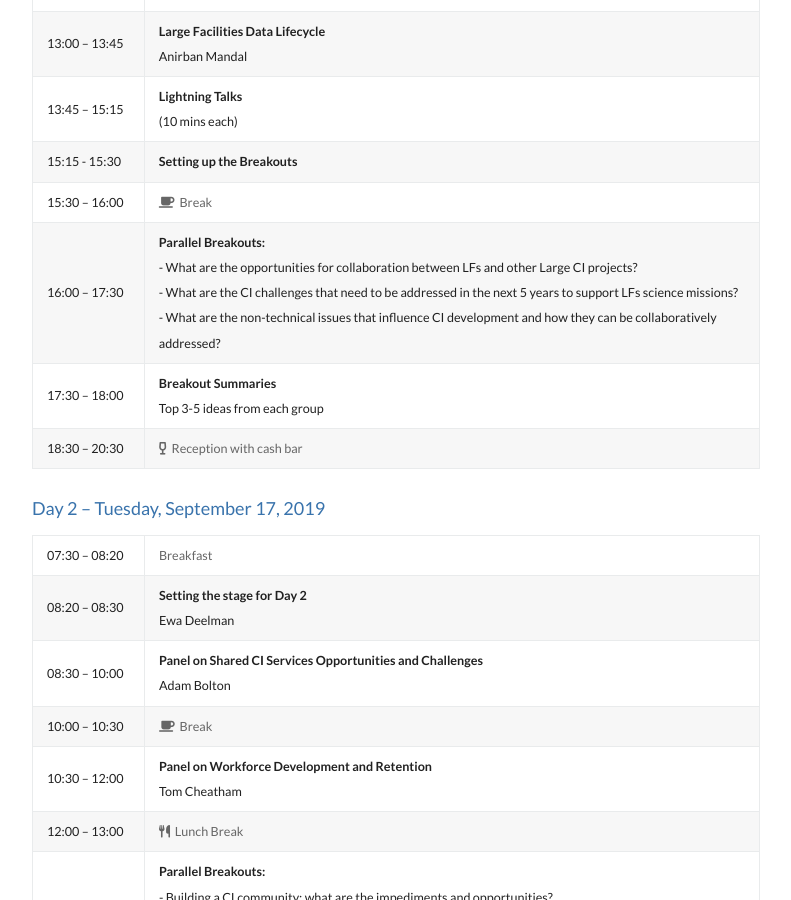
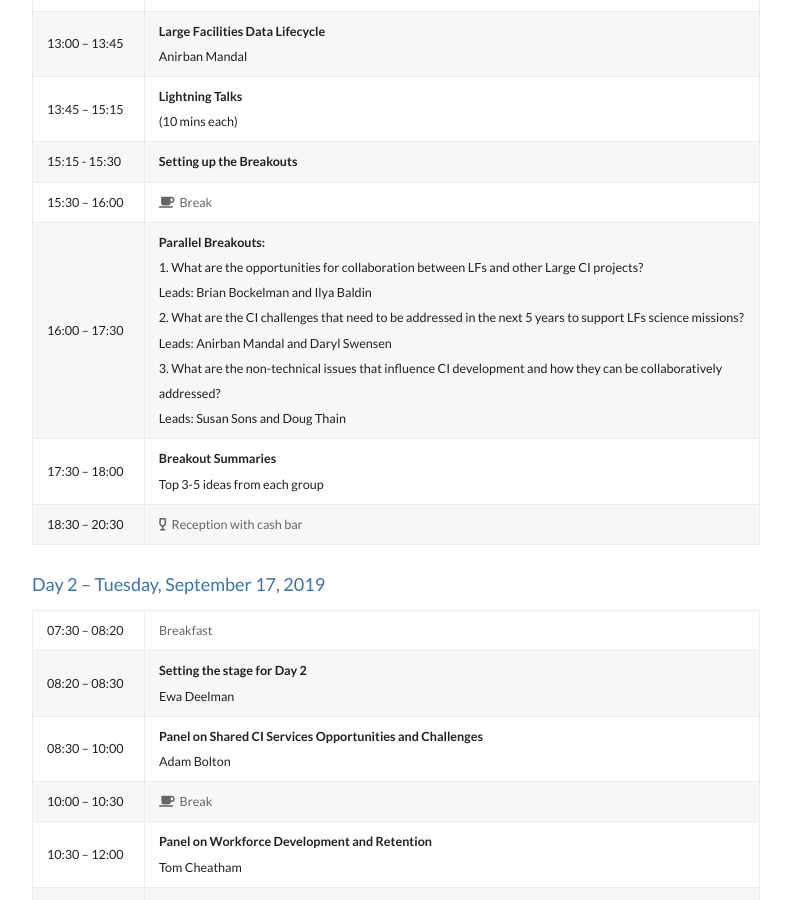
Before and after one commit to facilitiesci/facilitiesci.github.io, a Jekyll site: the page built from agenda.md, in a window 1280 px wide and 900 px high, scrolled down 864 px. Shown: the whole window, without its empty margins (244-1035 px from the left). Built offline with Jekyll 4.4.1, drawn with Linux system fonts in a browser that asks for light colours; nearby versions of some CDN libraries.

Commit message:
Update agenda.md

```diff
--- a/agenda.md
+++ b/agenda.md
@@ -28,7 +28,7 @@
 | 13:45 – 15:15	| **Lightning Talks**<br />(10 mins each)
 | 15:15 - 15:30	| **Setting up the Breakouts**
 | 15:30 – 16:00	| <span style="color: #666"><i class="fas fa-coffee"></i>&nbsp;&nbsp;Break</span>
-| 16:00 – 17:30	| **Parallel Breakouts:**<br />- What are the opportunities for collaboration between LFs and other Large CI projects?<br />- What are the CI challenges that need to be addressed in the next 5 years to support LFs science missions?<br />- What are the non-technical issues that influence CI development and how they can be collaboratively addressed?
+| 16:00 – 17:30	| **Parallel Breakouts:**<br />1. What are the opportunities for collaboration between LFs and other Large CI projects?<br />Leads: Brian Bockelman and Ilya Baldin<br />2. What are the CI challenges that need to be addressed in the next 5 years to support LFs science missions?<br />Leads: Anirban Mandal and Daryl Swensen<br />3. What are the non-technical issues that influence CI development and how they can be collaboratively addressed?<br />Leads: Susan Sons and Doug Thain
 | 17:30 – 18:00	| **Breakout Summaries**<br />Top 3-5 ideas from each group
 | 18:30 – 20:30	| <span style="color: #666"><i class="fas fa-wine-glass-alt"></i>&nbsp;&nbsp;Reception with cash bar</span>
 
```
